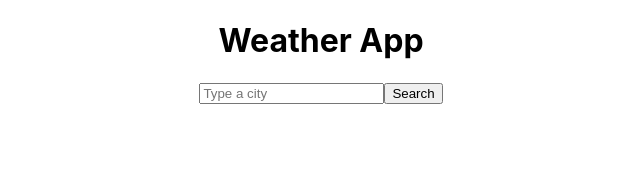
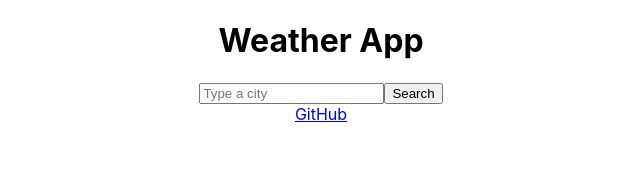
Before and after one commit to shouedpro/react-weather-app, a React (Create React App) app: page / in a window 1280 px wide. Shown: the top 194 px of the page, without its empty margins (319-959 px from the left). Built offline with nearby package versions, Linux system fonts and the light colour scheme; no server answers.

Commit message:
Added github link

```diff
--- a/src/App.js
+++ b/src/App.js
@@ -6,6 +6,7 @@
     <div className="App">
       <h1>Weather App</h1>
       <Form />
+      <a href="https://github.com/shouedpro/react-weather-app">GitHub</a>
     </div>
   );
 }
```
Also changed, not shown: src/index.js (+6 -6 lines).
